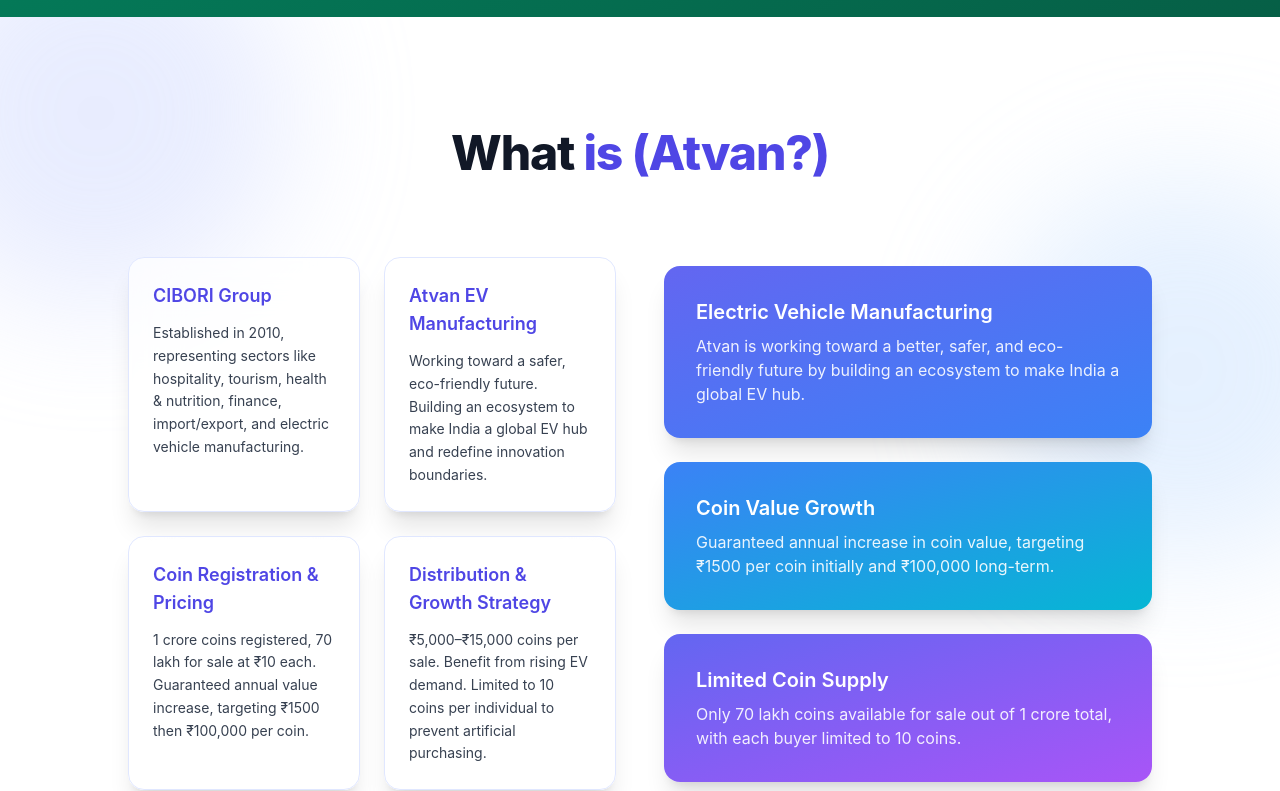
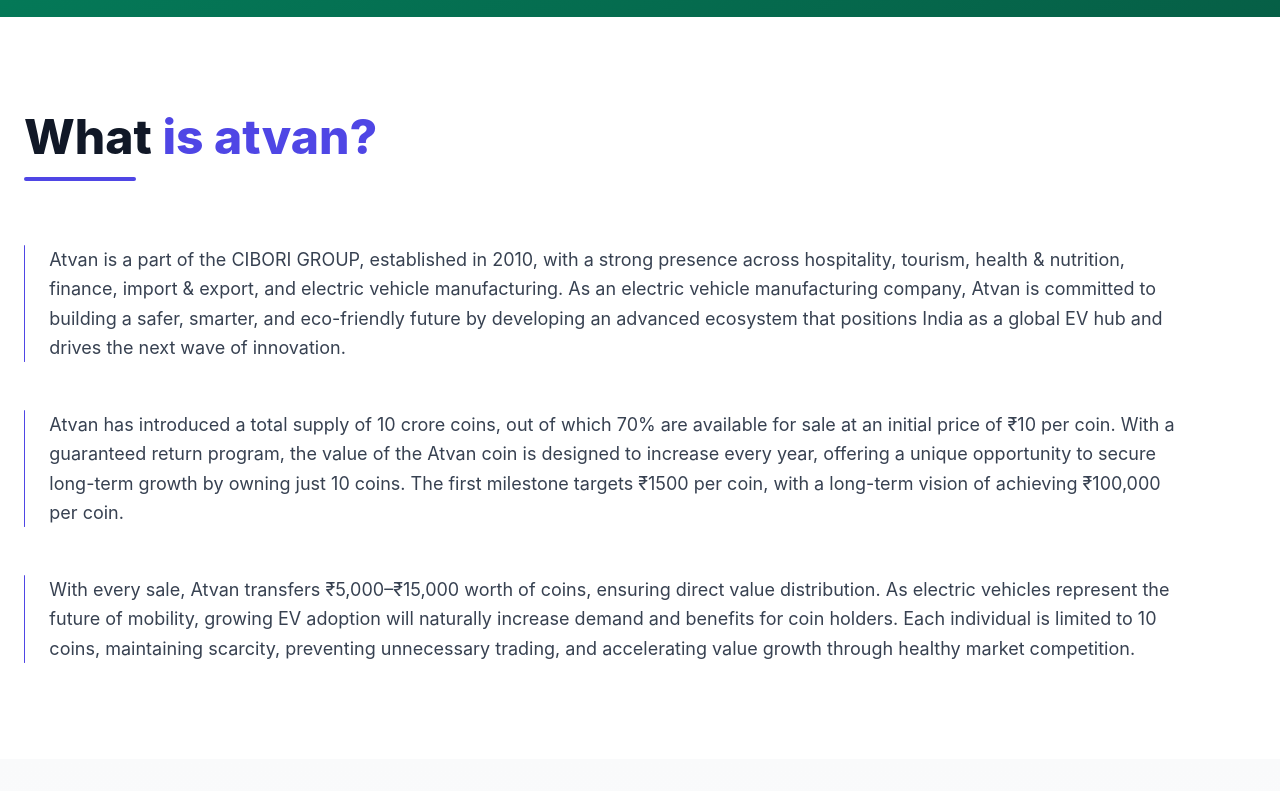
Before and after one commit to ganeshrprajapati29/atnav_ev, a React (Create React App) app: page / in a window 1280 px wide. Shown: the part 793-1584 px from the top of the page. Built offline with nearby package versions, Linux system fonts and the light colour scheme.

Commit message:
latets push

```diff
--- a/src/pages/Home.jsx
+++ b/src/pages/Home.jsx
@@ -154,112 +154,63 @@
   </div>
 </section>
 
-     {/* About Us Section */}
-<section className="relative py-28 overflow-hidden bg-white">
-
-  {/* SVG Background */}
-  <svg
-    className="absolute top-0 left-0 w-full h-full -z-10"
-    viewBox="0 0 1440 600"
-    preserveAspectRatio="none"
-  >
-    <path
-      d="M0,160 C240,260 480,40 720,100 960,160 1200,300 1440,180 L1440,0 L0,0 Z"
-      fill="#eef2ff"
-    />
-    <path
-      d="M0,300 C300,420 520,200 760,260 1040,330 1280,460 1440,360 L1440,0 L0,0 Z"
-      fill="#e0e7ff"
-      opacity="0.6"
-    />
-  </svg>
-
-  {/* Blur Shapes */}
-  <div className="absolute -top-24 -left-24 w-96 h-96 bg-indigo-200 rounded-full blur-3xl opacity-40"></div>
-  <div className="absolute top-40 -right-24 w-96 h-96 bg-blue-200 rounded-full blur-3xl opacity-40"></div>
-
-  <div className="container mx-auto px-6 relative">
+   {/* About Atvan Section */}
+<section className="relative py-24 bg-white overflow-hidden">
+  <div className="container mx-auto px-6">
 
     {/* Heading */}
-    <div className="text-center mb-20">
-      <h2 className="text-5xl font-extrabold text-gray-900 mb-4 tracking-tight">
-        What <span className="text-indigo-600">is (Atvan?)</span>
+    <div className="mb-16">
+      <h2 className="text-4xl md:text-5xl font-extrabold text-gray-900">
+       What <span className="text-indigo-600">is atvan? </span>
       </h2>
-      {/* <p className="text-lg text-gray-600 max-w-xl mx-auto">
-        (About Us)
-      </p> */}
+      <div className="mt-4 w-28 h-1 bg-indigo-600 rounded-full"></div>
     </div>
 
-    {/* Card */}
-    <div className="max-w-5xl mx-auto grid md:grid-cols-2 gap-12 items-center">
+    {/* Content Wrapper */}
+    <div className="max-w-6xl space-y-12">
 
-      {/* Text Grid */}
-      <div className="grid grid-cols-1 md:grid-cols-2 gap-6">
-
-        {/* CIBORI Group Card */}
-        <div className="bg-white/70 backdrop-blur-xl border border-indigo-100 shadow-xl rounded-2xl p-6">
-          <h4 className="text-lg font-semibold text-indigo-600 mb-3">CIBORI Group</h4>
-          <p className="text-gray-700 leading-relaxed text-sm">
-            Established in 2010, representing sectors like hospitality, tourism, health & nutrition, finance, import/export, and electric vehicle manufacturing.
-          </p>
-        </div>
-
-        {/* Atvan EV Manufacturing Card */}
-        <div className="bg-white/70 backdrop-blur-xl border border-indigo-100 shadow-xl rounded-2xl p-6">
-          <h4 className="text-lg font-semibold text-indigo-600 mb-3">Atvan EV Manufacturing</h4>
-          <p className="text-gray-700 leading-relaxed text-sm">
-            Working toward a safer, eco-friendly future. Building an ecosystem to make India a global EV hub and redefine innovation boundaries.
-          </p>
-        </div>
-
-        {/* Coin Registration & Pricing Card */}
-        <div className="bg-white/70 backdrop-blur-xl border border-indigo-100 shadow-xl rounded-2xl p-6">
-          <h4 className="text-lg font-semibold text-indigo-600 mb-3">Coin Registration & Pricing</h4>
-          <p className="text-gray-700 leading-relaxed text-sm">
-            1 crore coins registered, 70 lakh for sale at ₹10 each. Guaranteed annual value increase, targeting ₹1500 then ₹100,000 per coin.
-          </p>
-        </div>
-
-        {/* Distribution & Growth Strategy Card */}
-        <div className="bg-white/70 backdrop-blur-xl border border-indigo-100 shadow-xl rounded-2xl p-6">
-          <h4 className="text-lg font-semibold text-indigo-600 mb-3">Distribution & Growth Strategy</h4>
-          <p className="text-gray-700 leading-relaxed text-sm">
-            ₹5,000–₹15,000 coins per sale. Benefit from rising EV demand. Limited to 10 coins per individual to prevent artificial purchasing.
-          </p>
-        </div>
-
+      {/* Paragraph 1 */}
+      <div className="flex gap-6">
+        <div className="w-1 bg-indigo-600 rounded-full"></div>
+        <p className="text-gray-700 text-lg leading-relaxed">
+          Atvan is a part of the CIBORI GROUP, established in 2010, with a strong presence
+          across hospitality, tourism, health & nutrition, finance, import & export, and
+          electric vehicle manufacturing. As an electric vehicle manufacturing company,
+          Atvan is committed to building a safer, smarter, and eco-friendly future by
+          developing an advanced ecosystem that positions India as a global EV hub and
+          drives the next wave of innovation.
+        </p>
       </div>
 
-      {/* Feature Panel */}
-      <div className="grid grid-cols-1 gap-6">
+      {/* Paragraph 2 */}
+      <div className="flex gap-6">
+        <div className="w-1 bg-indigo-600 rounded-full"></div>
+        <p className="text-gray-700 text-lg leading-relaxed">
+          Atvan has introduced a total supply of 10 crore coins, out of which 70% are
+          available for sale at an initial price of ₹10 per coin. With a guaranteed
+          return program, the value of the Atvan coin is designed to increase every year,
+          offering a unique opportunity to secure long-term growth by owning just 10
+          coins. The first milestone targets ₹1500 per coin, with a long-term vision of
+          achieving ₹100,000 per coin.
+        </p>
+      </div>
 
-        <div className="bg-gradient-to-br from-indigo-500 to-blue-500 text-white rounded-2xl p-8 shadow-xl">
-          <h4 className="text-xl font-semibold mb-2">Electric Vehicle Manufacturing</h4>
-          <p className="opacity-90">
-            Atvan is working toward a better, safer, and eco-friendly future by building an ecosystem to make India a global EV hub.
-          </p>
-        </div>
-
-        <div className="bg-gradient-to-br from-blue-500 to-cyan-500 text-white rounded-2xl p-8 shadow-xl">
-          <h4 className="text-xl font-semibold mb-2">Coin Value Growth</h4>
-          <p className="opacity-90">
-            Guaranteed annual increase in coin value, targeting ₹1500 per coin initially and ₹100,000 long-term.
-          </p>
-        </div>
-
-        <div className="bg-gradient-to-br from-indigo-500 to-purple-500 text-white rounded-2xl p-8 shadow-xl">
-          <h4 className="text-xl font-semibold mb-2">Limited Coin Supply</h4>
-          <p className="opacity-90">
-            Only 70 lakh coins available for sale out of 1 crore total, with each buyer limited to 10 coins.
-          </p>
-        </div>
-
+      {/* Paragraph 3 */}
+      <div className="flex gap-6">
+        <div className="w-1 bg-indigo-600 rounded-full"></div>
+        <p className="text-gray-700 text-lg leading-relaxed">
+          With every sale, Atvan transfers ₹5,000–₹15,000 worth of coins, ensuring direct
+          value distribution. As electric vehicles represent the future of mobility,
+          growing EV adoption will naturally increase demand and benefits for coin
+          holders. Each individual is limited to 10 coins, maintaining scarcity,
+          preventing unnecessary trading, and accelerating value growth through healthy
+          market competition.
+        </p>
       </div>
 
     </div>
   </div>
 </section>
-
 
       {/* Benefits Section */}
       <section className="py-20 bg-gradient-to-b from-gray-50 to-white">
```
